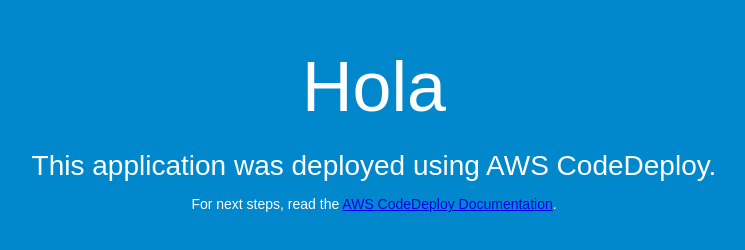
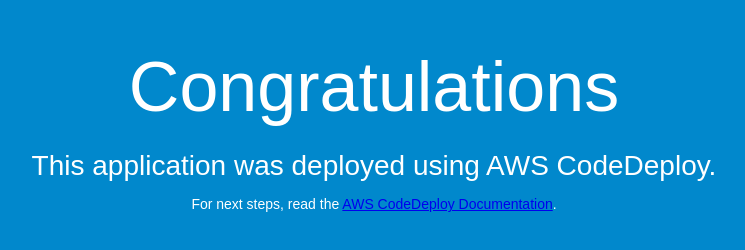
Before and after one commit to abhinaypal98/lab1rpo, a plain HTML site: page index.html in a window 1280 px wide. Shown: the whole page, without its empty margins (266-1011 px from the left). Drawn offline with Linux system fonts and the light colour scheme.

Commit message:
Update index.html

```diff
--- a/index.html
+++ b/index.html
@@ -26,7 +26,7 @@
 </head>
 <body>
   <div align="center">
-    <h1>Hola</h1>
+    <h1>Congratulations</h1>
     <h2>This application was deployed using AWS CodeDeploy.</h2>
     <p>For next steps, read the <a href="http://aws.amazon.com/documentation/codedeploy">AWS CodeDeploy Documentation</a>.</p>
   </div>
```
